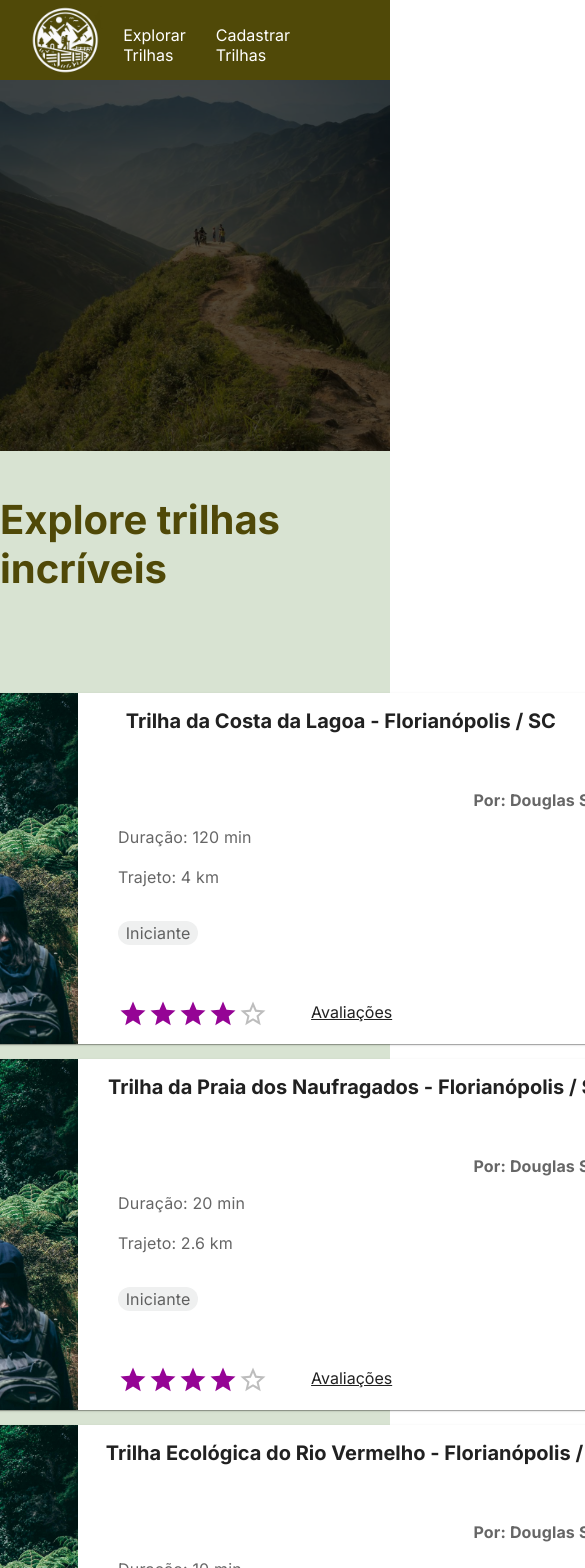
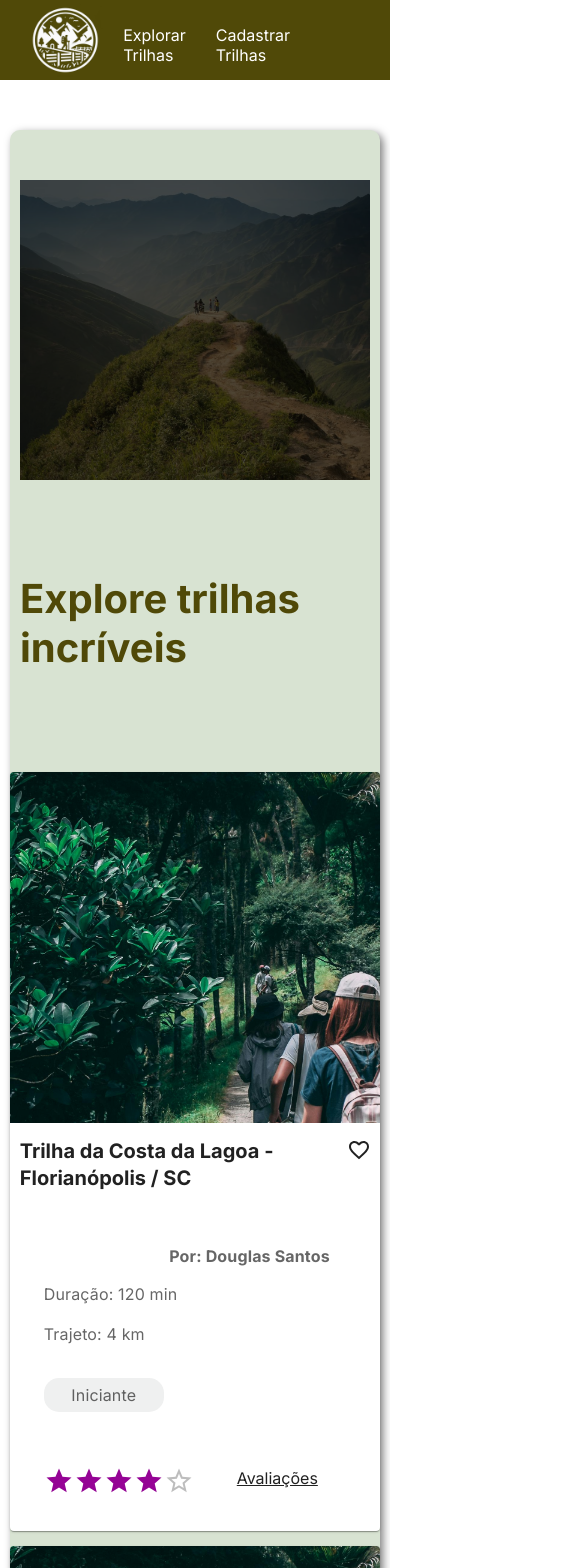
Before and after one commit to douglascugliarisenai/adventure-trails-fd, a React (Vite) app: page /trilhas in a window 390 px wide. Shown: the top 1568 px of the page, 585 px wide, since content can reach past the window. Built offline with nearby package versions, Linux system fonts and the light colour scheme.

Commit message:
Implementando responsividade

```diff
--- a/src/components/molecules/CardTrilla/style.css
+++ b/src/components/molecules/CardTrilla/style.css
@@ -69,10 +69,14 @@ body {
 }
 
 .dificuldade {
- display: flex;
- justify-content: center;
+ display: inline;
+ padding: 5px;
+ margin-right: 5px;
+ font-size: 12px;
+ color: #ffffff;
+ text-align: center;
  background-color: #eff0f0;
- width: 80px;
+ width: 120px;
  border-radius: 15px;
 }
 
@@ -93,3 +97,37 @@ body {
  text-decoration: underline;
  font-size: 16px;
 }
+
+@media (min-width: 320px) and (max-width: 768px) {
+ .card_container {
+  flex-direction: column;
+  height: auto;
+  width: 95vw;
+ }
+
+ .card_imagem img {
+  width: 100%;
+ }
+
+ .card_detalhes {
+  width: 90vw;
+  height: auto;
+  margin-left: 10px;
+ }
+
+ .card_detalhes h3 {
+  font-size: 15px;
+ }
+
+ .card_body {
+  display: flex;
+  flex-direction: column;
+  justify-content: flex-start;
+  font-size: 12px;
+  width: 85vw;
+ }
+
+ .container_autor {
+  font-size: 14px;
+ }
+}
--- a/src/pages/CadastroPage/Cadastro.module.css
+++ b/src/pages/CadastroPage/Cadastro.module.css
@@ -44,6 +44,8 @@ body {
  display: flex;
  color: #504908;
  margin: 10px 0 8px 0;
+ font-size: 14px;
+ font-weight: 500;
 }
 
 .dadosGerais {
@@ -107,3 +109,79 @@ form div {
  background-color: #504908;
  color: white !important;
 }
+
+@media (min-width: 320px) and (max-width: 768px) {
+ .containerCadastro {
+  display: flex;
+  justify-content: center;
+  flex-direction: column;
+  background-color: #d8e3d2;
+  width: 100%;
+  min-height: 100vh;
+ }
+
+ .containerCadastro h1 {
+  display: flex;
+  justify-content: center;
+  font-size: 40px;
+  margin-top: 15px;
+  text-align: center;
+  width: 100%;
+ }
+
+ .camposGrande {
+  display: flex;
+  width: 100%;
+  margin-bottom: 20px;
+ }
+
+ .camposPequeno {
+  margin: 10px 0 8px 0;
+  display: flex;
+  color: #504908;
+  width: 100%;
+  font-size: 14px;
+ }
+
+ .containerButtons {
+  display: flex;
+  justify-content: center;
+  margin-top: 40px;
+  height: 30px;
+  width: 100%;
+ }
+
+ .buttons {
+  display: flex;
+  width: 100%;
+  flex-direction: column;
+  align-items: center;
+  justify-content: center;
+ }
+
+ .buttonCadastrar {
+  margin-top: 10px;
+  font-family: "Inter", sans-serif !important;
+  background-color: #504908 !important;
+  color: white !important;
+  font-weight: bold !important;
+ }
+
+ .buttonVoltar {
+  font-family: "Inter", sans-serif !important;
+  color: #504908 !important;
+  font-weight: bold !important;
+  margin-top: 10px;
+  margin-left: 0;
+  margin-right: 0;
+  width: 100%;
+  justify-content: center;
+  align-items: center;
+  text-align: center;
+  font-size: 15px;
+  height: 30px;
+  width: 100%;
+  border-radius: 5px;
+  border: 1px solid #504908;
+ }
+}
--- a/src/pages/HomePage/Home.module.css
+++ b/src/pages/HomePage/Home.module.css
@@ -107,3 +107,91 @@
  color: #504908;
  border: 1px solid #504908;
 }
+
+@media (min-width: 320px) and (max-width: 768px) {
+ .containerPrincipalHome {
+  display: flex;
+  flex-direction: column;
+  align-items: center;
+  justify-content: center;
+  height: 100vh;
+  width: 100%;
+  background-color: #d8e3d2;
+  margin-bottom: 50px;
+  padding: 10px;
+  gap: 10px;
+ }
+
+ .containerPrincipalHome h1 {
+  display: flex;
+  justify-content: center;
+  margin-top: 295px;
+  margin-bottom: 50px;
+  font-size: 40px;
+  color: #ffffff;
+  text-align: center;
+  width: 100%;
+ }
+
+ .containerPrincipalHome span {
+  display: flex;
+  justify-content: center;
+  align-items: center;
+  font-family: "Inter", sans-serif;
+  font-size: 15px;
+  color: #ffffff;
+  text-align: justify;
+  width: 100%;
+  margin-bottom: 50px;
+ }
+
+ .containerExploreTrilhas {
+  display: flex;
+  justify-content: center;
+  align-items: center;
+  margin-bottom: 30px;
+ }
+
+ .containerExploreTrilhas h1 {
+  font-size: 40px;
+  width: 100%;
+  margin: 100px 40px 20px 80px;
+ }
+
+ .containerExploreTrilhas span {
+  margin: 30px 0px 100px 0px;
+  width: 100%;
+  font-size: 16px;
+  text-align: justify;
+  font-family: "Inter", sans-serif;
+  font-weight: 400;
+  font-style: normal;
+  font-optical-sizing: auto;
+  line-height: 1.5;
+  margin-bottom: 50px;
+ }
+
+ .containerCadastraTrilhas {
+  display: grid;
+  grid-template-columns: 1fr 1fr;
+  gap: 200px;
+  margin: 100px 50px 50px 80px;
+ }
+
+ .containerCadastraTrilhas h1 {
+  color: #000000;
+  font-size: 40px;
+  width: 400;
+  font-family: "Montserrat", sans-serif;
+  font-optical-sizing: auto;
+  font-weight: 400;
+  font-style: normal;
+  margin-bottom: 50px;
+ }
+
+ .containerCadastraTrilhas img {
+  width: 100%;
+  height: 300px;
+  margin-bottom: 50px;
+ }
+}
--- a/src/pages/TrilhasPage/Trilhas.module.css
+++ b/src/pages/TrilhasPage/Trilhas.module.css
@@ -31,3 +31,33 @@
  font-weight: 700;
  font-family: "Inter", sans-serif;
 }
+
+@media (min-width: 320px) and (max-width: 768px) {
+ .containerCards {
+  display: flex;
+  flex-direction: column;
+  align-items: center;
+ }
+
+ .image img {
+  width: 100%;
+  height: 300px;
+  object-fit: cover;
+  filter: brightness(0.3) opacity(0.99);
+  margin-bottom: 50px;
+ }
+
+ .containerTrilhas {
+  background-color: #d8e3d2;
+  min-height: 100vw;
+  margin-bottom: 50px;
+  margin-top: 50px;
+  margin-left: 10px;
+  margin-right: 10px;
+  padding: 10px;
+  border-radius: 10px;
+  box-shadow: 0.2em 0.2em 0.5em rgba(0, 0, 0, 0.5);
+  padding-bottom: 50px;
+  padding-top: 50px;
+ }
+}
```
